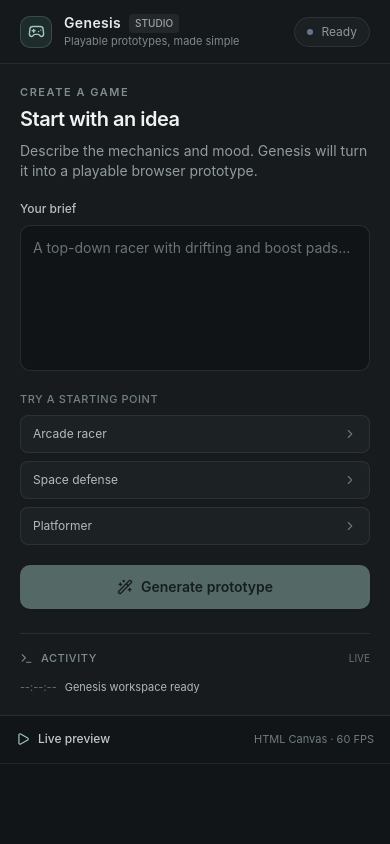
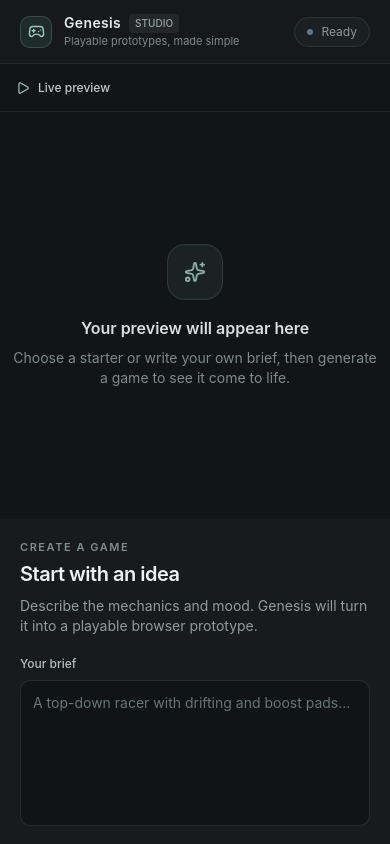
Before and after one commit to Ambhrin/genesisBGKV, a Next.js app: page / in a window 390 px wide. Shown: the top 844 px of the page. Built offline with nearby package versions, Linux system fonts and the light colour scheme.

Commit message:
Improve preview visibility and interaction

```diff
--- a/components/game-ide.tsx
+++ b/components/game-ide.tsx
@@ -32,6 +32,7 @@ export function GameIde() {
   ])
   const [status, setStatus] = useState<'idle' | 'generating' | 'running' | 'healing'>('idle')
   const [hydrated, setHydrated] = useState(false)
+  const [isPreviewFocused, setIsPreviewFocused] = useState(false)
   const iframeRef = useRef<HTMLIFrameElement>(null)
 
   useEffect(() => {
@@ -153,9 +154,9 @@ export function GameIde() {
           <div className="mt-6 border-t border-white/[0.08] pt-4"><div className="mb-3 flex items-center justify-between"><span className="flex items-center gap-2 text-[11px] font-medium uppercase tracking-wider text-[#7f8d8b]"><Terminal size={13} /> Activity</span><span className="text-[10px] text-[#697473]">LIVE</span></div><div className="flex max-h-32 flex-col gap-2 overflow-y-auto pr-1">{hydrated && logs.slice(-5).map(([time, type, message], idx) => <div key={idx} className="flex gap-2 text-[11px] leading-4"><span className="shrink-0 text-[#667270]">{time}</span><span className={type === 'success' ? 'text-[#8bc1ae]' : type === 'error' ? 'text-[#e39a91]' : 'text-[#aeb9b7]'}>{message}</span></div>)}</div></div>
         </aside>
 
-        <section className="flex min-h-[390px] min-w-0 flex-1 flex-col bg-[#111517] lg:min-h-0">
-          <div className="flex h-12 shrink-0 items-center justify-between border-b border-white/[0.08] px-4"><div className="flex items-center gap-2 text-xs font-medium text-[#c1c9c7]"><Play size={14} className="text-[#9fc8bd]" /> Live preview</div><span className="text-[11px] text-[#707c7a]">HTML Canvas · 60 FPS</span></div>
-          <div className="relative flex min-h-0 flex-1 items-center justify-center p-4 lg:p-6">{wrappedGameHtml ? <iframe ref={iframeRef} srcDoc={wrappedGameHtml} title="Generated game preview" sandbox="allow-scripts allow-modals" className="size-full min-h-[340px] rounded-lg border border-white/[0.1] bg-[#0b0e10] shadow-xl" /> : <div className="flex max-w-sm flex-col items-center text-center"><div className="mb-4 flex size-14 items-center justify-center rounded-2xl border border-white/[0.1] bg-[#1b2223] text-[#8eafa7]"><Sparkles size={22} /></div><h2 className="text-base font-semibold text-[#d9dfdd]">Your preview will appear here</h2><p className="mt-2 text-sm leading-5 text-[#7f8a88]">Choose a starter or write your own brief, then generate a game to see it come to life.</p></div>}</div>
+        <section className={`order-first flex min-h-[455px] min-w-0 flex-1 flex-col bg-[#111517] transition-all lg:order-none lg:min-h-0 ${isPreviewFocused ? 'lg:flex-[1.2]' : ''}`}>
+          <div className="flex h-12 shrink-0 items-center justify-between border-b border-white/[0.08] px-4"><div className="flex items-center gap-2 text-xs font-medium text-[#c1c9c7]"><Play size={14} className="text-[#9fc8bd]" /> Live preview <span className="hidden rounded bg-white/[0.06] px-1.5 py-0.5 text-[10px] text-[#7f8d8b] sm:inline">INTERACTIVE</span></div><div className="flex items-center gap-2"><span className="hidden text-[11px] text-[#707c7a] sm:inline">HTML Canvas · 60 FPS</span>{wrappedGameHtml && <button type="button" onClick={() => setIsPreviewFocused((value) => !value)} className="rounded-md border border-white/[0.1] px-2.5 py-1.5 text-[11px] text-[#aeb9b7] transition hover:bg-white/[0.06] hover:text-white">{isPreviewFocused ? 'Compact' : 'Focus'}</button>}</div></div>
+          <div className="relative flex min-h-0 flex-1 items-center justify-center p-3 sm:p-4 lg:p-6">{wrappedGameHtml ? <iframe ref={iframeRef} srcDoc={wrappedGameHtml} title="Generated game preview" sandbox="allow-scripts allow-modals" className="size-full min-h-[390px] rounded-lg border border-white/[0.1] bg-[#0b0e10] shadow-xl" /> : <div className="flex max-w-sm flex-col items-center text-center"><div className="mb-4 flex size-14 items-center justify-center rounded-2xl border border-white/[0.1] bg-[#1b2223] text-[#8eafa7]"><Sparkles size={22} /></div><h2 className="text-base font-semibold text-[#d9dfdd]">Your preview will appear here</h2><p className="mt-2 text-sm leading-5 text-[#7f8a88]">Choose a starter or write your own brief, then generate a game to see it come to life.</p></div>}</div>
         </section>
 
         <section className="flex min-h-[280px] w-full shrink-0 flex-col border-t border-white/[0.08] bg-[#0e1214] lg:w-[380px] lg:border-l lg:border-t-0">
```
